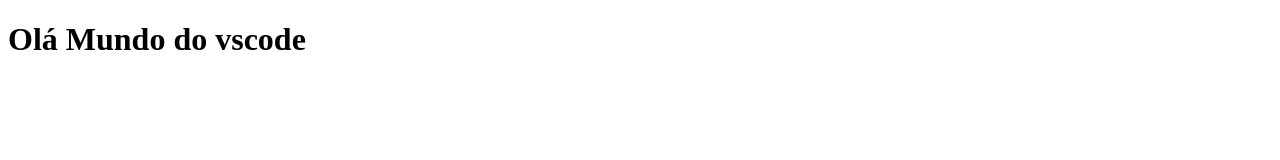
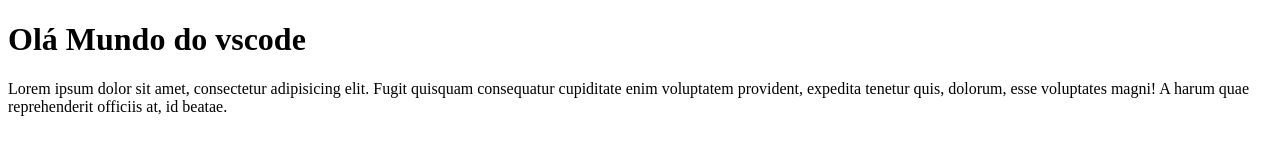
Before and after one commit to tiagopasito/testevscode, a plain HTML site: page index.html in a window 1280 px wide. Drawn offline with Linux system fonts and the light colour scheme.

Commit message:
add lorem

```diff
--- a/index.html
+++ b/index.html
@@ -8,5 +8,6 @@
 </head>
 <body>
     <h1>Olá Mundo do vscode</h1>
+    <p>Lorem ipsum dolor sit amet, consectetur adipisicing elit. Fugit quisquam consequatur cupiditate enim voluptatem provident, expedita tenetur quis, dolorum, esse voluptates magni! A harum quae reprehenderit officiis at, id beatae.</p>
 </body>
 </html>
```
